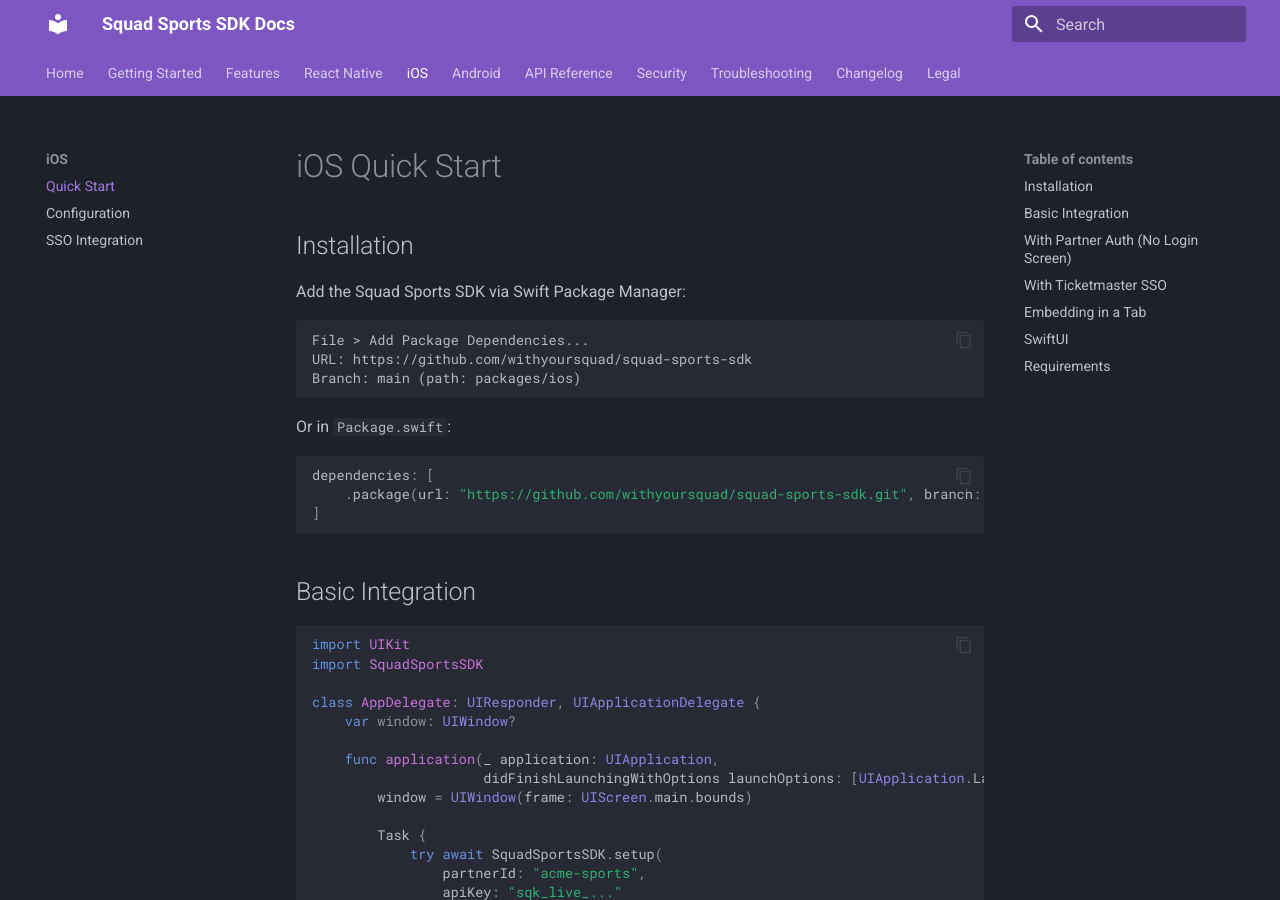
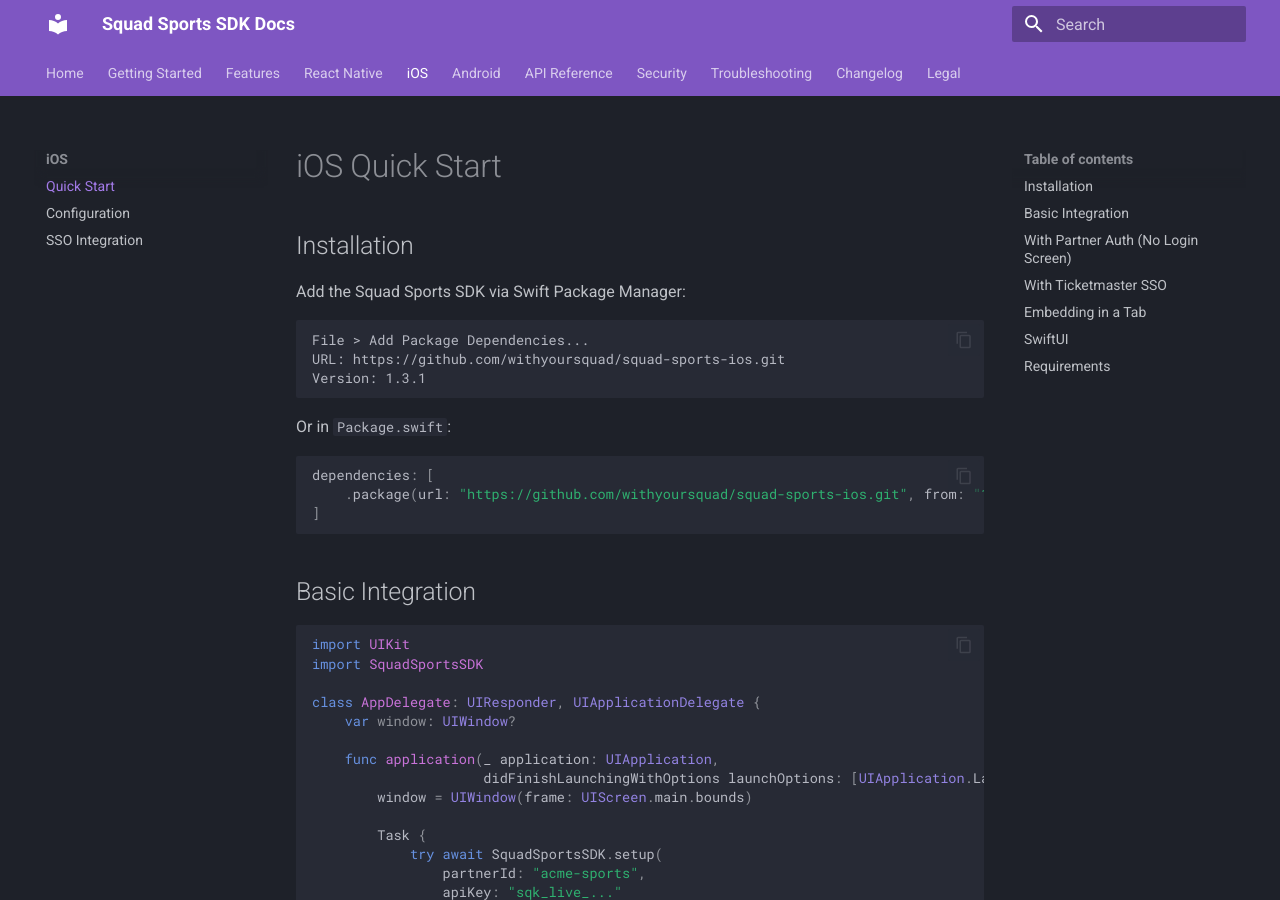
Before and after one commit to withyoursquad/squad-sdk-docs, an MkDocs documentation site: the page built from docs/ios/quick-start.md, in a window 1280 px wide and 900 px high. Built offline with MkDocs 1.6.1 and Material for MkDocs 9.7.7, drawn with Linux system fonts in a browser that asks for light colours.

Commit message:
Sync docs with public SDK repos: version 1.3.1, correct URLs
- Bump current version from 1.3.0 to 1.3.1
- Fix Android package name: com.squadsports:sdk (not squad-sports-sdk)
- Fix iOS SPM URL: withyoursquad/squad-sports-ios.git (not squad-sports-sdk)
- Fix iOS install: use version pinning (from: "1.3.1") not branch: main
- Update all version references to 1.3.1

Co-Authored-By: Claude Opus 4.6 (1M context) <noreply@anthropic.com>

````diff
--- a/docs/ios/quick-start.md
+++ b/docs/ios/quick-start.md
@@ -6,15 +6,15 @@ Add the Squad Sports SDK via Swift Package Manager:
 
 ```
 File > Add Package Dependencies...
-URL: https://github.com/withyoursquad/squad-sports-sdk
-Branch: main (path: packages/ios)
+URL: https://github.com/withyoursquad/squad-sports-ios.git
+Version: 1.3.1
 ```
 
 Or in `Package.swift`:
 
 ```swift
 dependencies: [
-    .package(url: "https://github.com/withyoursquad/squad-sports-sdk.git", branch: "main"),
+    .package(url: "https://github.com/withyoursquad/squad-sports-ios.git", from: "1.3.1"),
 ]
 ```
 
````
Also changed, not shown: docs/android/quick-start.md (+1 -1 lines), docs/getting-started/requirements.md (+1 -1 lines), docs/index.md (+2 -2 lines).
